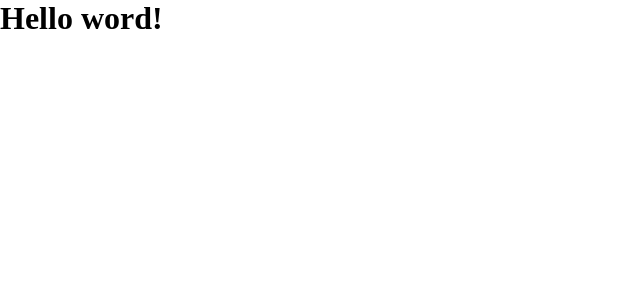
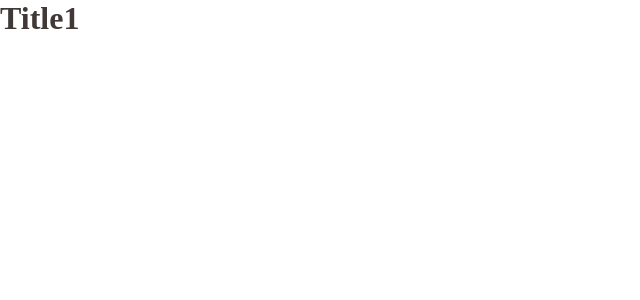
Before and after one commit to Rafaelnoll/kanban_front_end, a React app: page / in a window 1280 px wide. Shown: the top 300 px of the page, without its empty margins (0-640 px from the left). Built offline with nearby package versions, Linux system fonts and the light colour scheme.

Commit message:
Feature: Adding StyledComponent Title

```diff
--- a/src/App.tsx
+++ b/src/App.tsx
@@ -1,11 +1,12 @@
 import React from 'react';
 import GlobalStyles from './styles/GlobalStyles';
+import Title from './components/Title';
 
 function App() {
   return (
     <>
       <GlobalStyles />
-      <h1>Hello word!</h1>
+      <Title>Title1</Title>
     </>
   );
 }
--- /dev/null
+++ b/src/components/Title/index.tsx
@@ -0,0 +1,7 @@
+import styled from 'styled-components';
+
+export default styled.h1`
+  color: #403937;
+  font-weight: bold;
+  font-size: 2rem;
+`;
```
